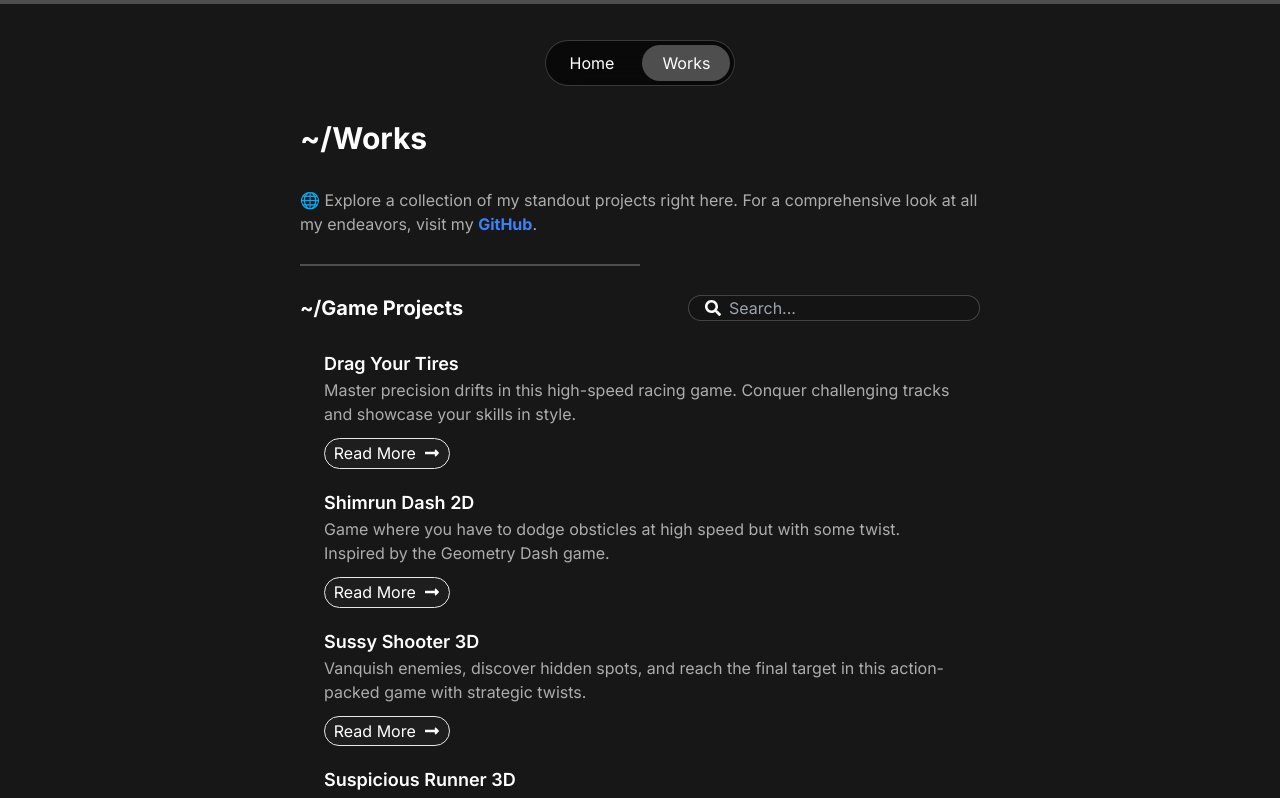
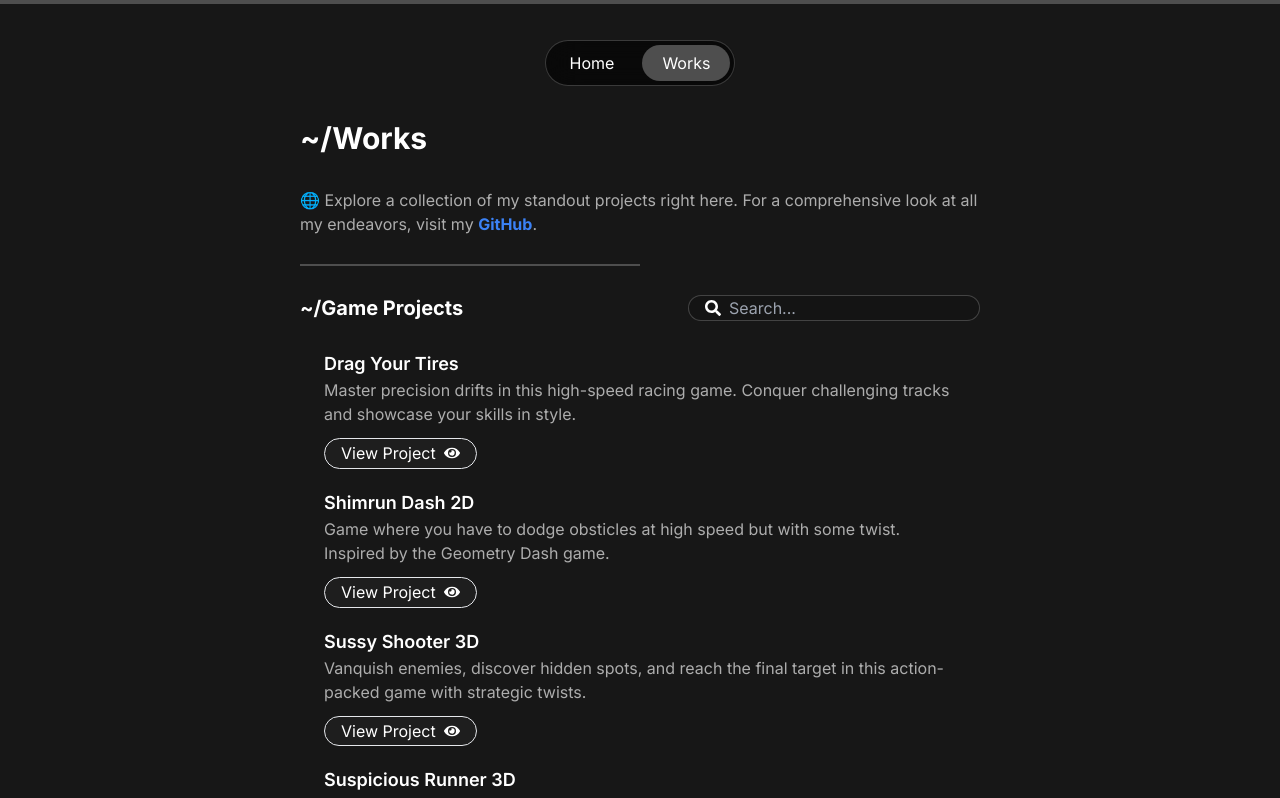
Before and after one commit to BIGBEASTISHANK/bigbeastishank.com, a Next.js app: page /works in a window 1280 px wide. Shown: the top 798 px of the page. Built offline with nearby package versions, Linux system fonts and the light colour scheme.

Commit message:
update: seo improve

```diff
--- a/src/app/blogs/page.jsx
+++ b/src/app/blogs/page.jsx
@@ -43,7 +43,7 @@ const blogData = [
   {
     title: "Mota Mota",
     author: "Piyush",
-    dateOfBlog: "18/01/2024",
+    dateOfBlog: "18/02/2023",
   },
   {
     title: "Toma Toma",
--- a/src/components/BlogsHome.jsx
+++ b/src/components/BlogsHome.jsx
@@ -7,9 +7,23 @@ import HeadingBasic from "@/utility/HeadingBasic";
 
 export default function BlogsHome({ blogData = [] }) {
   // Searchbar variables
-  const [sortedData, sortData] = useState("");
+  const [sortedData, setSortedData] = useState("");
   // List variable
   const [listAnimationDelay, setListAnimationDelay] = useState(0.9);
+
+  // Converting blog date string to js date
+  const parseDate = (dateString) => {
+    const [day, month, year] = dateString.split("/");
+    return new Date(`${year}-${month}-${day}`);
+  };
+
+  // Comparing 2 date and sorting data accordingly
+  const compareDates = (a, b) => {
+    const dateA = parseDate(a.dateOfBlog);
+    const dateB = parseDate(b.dateOfBlog);
+
+    return dateB - dateA;
+  };
 
   return (
     <div className="px-5 flex flex-col min-h-[60vh]">
@@ -43,7 +57,7 @@ export default function BlogsHome({ blogData = [] }) {
           placeholder="Search..."
           onChange={(event) => {
             setListAnimationDelay(0);
-            sortData(event.target.value);
+            setSortedData(event.target.value);
           }}
         />
       </motion.div>
@@ -55,7 +69,7 @@ export default function BlogsHome({ blogData = [] }) {
       <ul>
         {blogData
           .filter((data) => {
-            if (sortedData == "") {
+            if (sortedData === "") {
               return data;
             } else if (
               data.title.toLowerCase().includes(sortedData.toLowerCase())
@@ -63,6 +77,7 @@ export default function BlogsHome({ blogData = [] }) {
               return data;
             }
           })
+          .sort(compareDates)
           .map((data, index) => (
             <motion.li
               key={index}
@@ -77,7 +92,7 @@ export default function BlogsHome({ blogData = [] }) {
               </Link>
 
               {/* Date */}
-              <p className="text-[#adadad] md:text-sm text-xs mt-3 flex">
+              <p className="text-[#adadad] md:text-sm text-xs mt-1 flex">
                 <span className="mr-auto">Author: {data.author}</span>
                 {data.dateOfBlog}
               </p>
@@ -85,8 +100,7 @@ export default function BlogsHome({ blogData = [] }) {
           ))}
 
         {/* Not found data */}
-        {blogData.length > 0 &&
-          blogData.filter((data) =>
+        {blogData.filter((data) =>
           data.title.toLowerCase().includes(sortedData.toLowerCase())
         ).length === 0 && (
           <div className="flex">
@@ -95,7 +109,7 @@ export default function BlogsHome({ blogData = [] }) {
               animate={{ y: 0, opacity: 1 }}
               className="px-5 py-2 bg-black/50 rounded-full text-red-500 md:text-base text-sm mx-auto text-center"
             >
-                Oops! No blogs with that name. Check for mistake in your input.
+              Oops! No blogs with that name. Check for a mistake in your input.
             </motion.li>
           </div>
         )}
--- a/src/components/Works.jsx
+++ b/src/components/Works.jsx
@@ -2,7 +2,7 @@
 import Link from "next/link";
 import { motion } from "framer-motion";
 import HeadingBasic from "@/utility/HeadingBasic";
-import { FaLongArrowAltRight, FaSearch } from "react-icons/fa";
+import { FaEye, FaLongArrowAltRight, FaSearch } from "react-icons/fa";
 import { gameProjects, otherProjects, websiteProjects } from "@/libs/data";
 import { useState } from "react";
 
@@ -133,17 +133,16 @@ function ProjectList({ id = "", name = "", projectData = [], titleDelay = 0 }) {
                 target="_blank"
                 className="text-semibold hover:scale-[1.05] transition-all md:text-base text-sm mr-auto"
               >
-                <button className="flex group/readMore py-[0.15rem] px-[0.55rem] border rounded-full bg-neutral-800/50">
-                  Read More{" "}
-                  <FaLongArrowAltRight className="my-auto group-hover/readMore:ml-3 ml-2 transition-all" />
-                </button>
+                <span className="flex group/readMore py-[0.15rem] px-[1rem] border rounded-full bg-neutral-800/50">
+                  View Project
+                  <FaEye className="my-auto ml-2 group-hover/readMore:scale-[1.1] transition-all" />
+                </span>
               </a>
             </motion.li>
           ))}
 
         {/* Not found data */}
-        {projectData.length > 0 &&
-          projectData.filter((data) =>
+        {projectData.filter((data) =>
           data.title.toLowerCase().includes(sortedData.toLowerCase())
         ).length === 0 && (
           <div className="flex">
```
Lines whose indentation alone changed are shown as unchanged.
